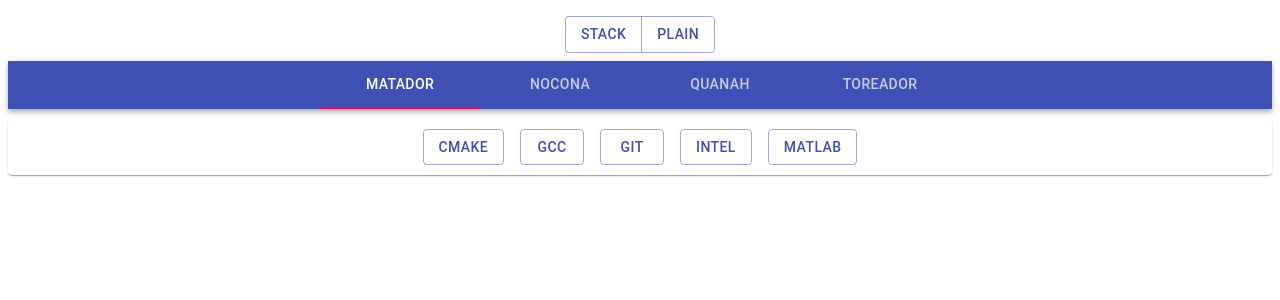
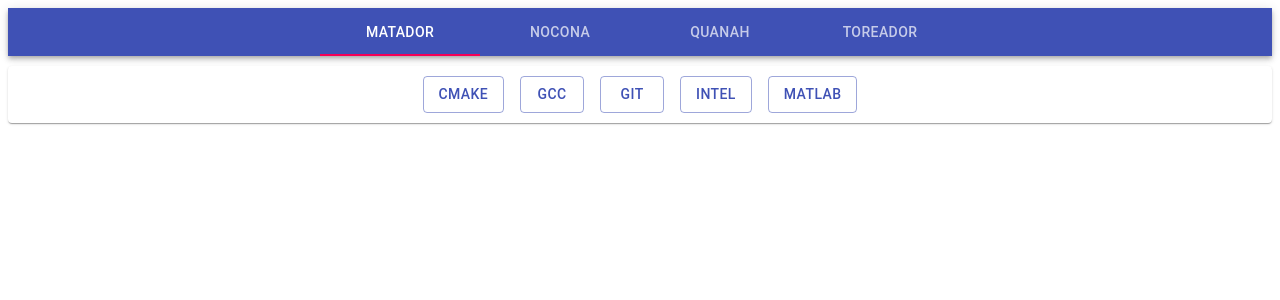
Before and after one commit to cristianocaon/cluster-software-listing, a React (Create React App) app: page / in a window 1280 px wide. Shown: the top 300 px of the page. Built offline with nearby package versions, Linux system fonts and the light colour scheme.

Commit message:
fix: change structure

```diff
--- a/src/App.jsx
+++ b/src/App.jsx
@@ -1,7 +1,8 @@
 import React, { useState, useEffect } from 'react'
-import Header from './components/layout/Header';
-import ModeButton from './components/ModeButton';
-import Content from './components/layout/Content';
+import Header from './components/Header';
+import Loading from './components/Loading';
+import StackList from './components/StackList';
+import { Alert, AlertTitle } from '@material-ui/lab';
 import { makeStyles } from '@material-ui/core/styles';
 
 import getData from './service/getData';
@@ -10,6 +11,12 @@
   root: {
     margin: 0,
     padding: 0,
+  },
+  alert: {
+    display: 'flex',
+    marginTop: '1rem',
+    justifyContent: 'center',
+    fontFamily: 'Roboto',
   }
 }));
 
@@ -17,13 +24,14 @@
   const classes = useStyles();
 
   const [data, setData] = useState();
+  const [error, setError] = useState(null)
+  const [loading, setLoading] = useState(true);
   const [partitions, setPartitions] = useState();
   const [headerValue, setHeaderValue] = useState(0);
   const [partitionValue, setPartitionValue] = useState('matador');
-  const [contentValue, setContentValue] = useState('STACK');
 
   useEffect(() => {
-    setData(getData());
+    getData(setData, setLoading, setError);
   }, [])
 
   useEffect(() => {
@@ -35,17 +43,24 @@
     setPartitionValue(partitions[newValue]);
   };
 
-  const handleContentChange = (event) => {
-    setContentValue(event.target.innerText.replace(/\n/ig, ''));
-  };
-
-  return (
-    <div className={classes.root}>
-      <ModeButton handleChange={handleContentChange} />
-      <Header value={headerValue} partitions={partitions} handleChange={handleHeaderChange} />
-      <Content value={contentValue} data={data} partition={partitionValue} />
-    </div>
-  );
+  if (!error && data) {
+    let { child } = data[partitionValue].versions['0.15.4'];
+    if (loading) return <Loading />
+    return (
+      <div className={classes.root}>
+        <Header value={headerValue} partitions={partitions} handleChange={handleHeaderChange} />
+        <StackList data={child} />
+      </div>
+    );
+  } else {
+    return (
+      <Alert severity="error"
+        className={classes.alert}>
+        <AlertTitle>Error</AlertTitle>
+        '{error}'
+      </Alert>
+    )
+  }
 }
 
 export default App;
--- /dev/null
+++ b/src/components/Loading.jsx
@@ -0,0 +1,28 @@
+import React from 'react';
+import { makeStyles } from '@material-ui/core/styles';
+import CircularProgress from '@material-ui/core/CircularProgress';
+
+const useStyles = makeStyles((theme) => ({
+  root: {
+    display: 'flex',
+    width: "100%",
+    height: "50vh",
+    justifyContent: "center",
+    alignItems: "center",
+    '& > * + *': {
+      marginLeft: theme.spacing(2),
+    },
+
+  },
+}));
+
+const Loading = () => {
+  const classes = useStyles();
+  return (
+    <div className={classes.root}>
+      <CircularProgress />
+    </div>
+  )
+}
+
+export default Loading
--- a/src/components/ModeButton.jsx
+++ /dev/null
@@ -1,29 +0,0 @@
-import Button from '@material-ui/core/Button';
-import ButtonGroup from '@material-ui/core/ButtonGroup';
-import { makeStyles } from '@material-ui/core/styles';
-
-const useStyles = makeStyles((theme) => ({
-  root: {
-    display: 'flex',
-    flexDirection: 'column',
-    alignItems: 'center',
-    '& > *': {
-      margin: theme.spacing(1),
-    },
-  },
-}));
-
-function ModeButton({ handleChange }) {
-  const classes = useStyles();
-
-  return (
-    <div className={classes.root}>
-      <ButtonGroup color="primary">
-        <Button onClick={handleChange}>Stack</Button>
-        <Button onClick={handleChange}>Plain</Button>
-      </ButtonGroup>
-    </div>
-  );
-}
-
-export default ModeButton
--- a/src/components/StackList.jsx
+++ b/src/components/StackList.jsx
@@ -26,17 +26,24 @@
   }
 
   useEffect(() => {
-    setValues(data)
+    setValues([Object.keys(data)])
   }, [data])
+
+  // useEffect(() => {
+  //   setValues([...values, [Object.keys(data)]])
+  // }, [selected])
 
   console.log(selected)
   console.log(values)
+  console.log(data)
 
   if (values) {
     return (
-      <Card className={classes.card}>
-        {Object.keys(values).map(value => <StackItem data={value} onClick={handleClick} />)}
-      </Card>
+      values.map(value => (
+        <Card className={classes.card}>
+          {value.map(el => <StackItem data={el} onClick={handleClick} />)}
+        </Card>
+      ))
     )
   }
 }
--- a/src/components/layout/Content.jsx
+++ /dev/null
@@ -1,12 +0,0 @@
-import Stack from '../../views/Stack';
-import Plain from '../../views/Plain';
-
-function Content({ value, data, partition }) {
-  return (
-    <div>
-      {value === 'STACK' ? <Stack data={data} partition={partition} /> : <Plain data={data} partition={partition} />}
-    </div>
-  )
-}
-
-export default Content;
--- a/src/service/getData.js
+++ b/src/service/getData.js
@@ -2,14 +2,15 @@
 
 // const PROTO = 'https://';
 // const ADDR = 'cluster.hpcc.ttu.edu';
-// const PORT = '443';
-// const PAGE = '/slurm-web/summary';
+// const PORT = '80';
+// const PAGE = '/app-list/stack';
 
 // const getData = async (setData, setLoading, setError) => {
 //   let url = PROTO + ADDR + ':' + PORT + PAGE;
 
 //   try {
 //     const { data } = await axios.get(url)
+//     console.log(data);
 //     if (!data.error) {
 //       let { charts, partitions } = data;
 //       setData({ charts, partitions });
@@ -24,7 +25,9 @@
 
 import data from './lmod_stack.json';
 
-function getData() {
+function getData(setData, setLoading, setError) {
+  setData(data);
+  setLoading(false);
   return data;
 }
 
--- a/src/views/Plain.jsx
+++ /dev/null
@@ -1,38 +0,0 @@
-import React, { useState } from 'react'
-import { DataGrid } from '@material-ui/data-grid';
-import { makeStyles } from '@material-ui/core/styles';
-
-const useStyles = makeStyles((theme) => ({
-  table: {
-    marginTop: '10px',
-    '& .super-app-theme--header': {
-      backgroundColor: 'rgba(153, 193, 222, 0.7)',
-    },
-    '& .MuiDataGrid-row.Mui-even:not(:hover)': {
-      backgroundColor: 'rgba(188, 212, 230, 0.3)'
-    }
-  }
-}));
-
-function Plain({ data, partition }) {
-  const classes = useStyles();
-
-  const [rows, setRows] = useState([]);
-  const [fields, setFields] = useState([]);
-
-  return (
-    <div className={classes.table}>
-      <DataGrid
-        rows={rows}
-        columns={fields}
-        pageSize={25}
-        autoHeight={true}
-        disableColumnMenu={true}
-        disableSelectionOnClick={true}
-        rowsPerPageOptions={[]}
-      />
-    </div>
-  )
-}
-
-export default Plain
--- a/src/views/Stack.jsx
+++ /dev/null
@@ -1,19 +0,0 @@
-import StackList from '../components/StackList';
-import { makeStyles } from '@material-ui/core/styles';
-
-const useStyles = makeStyles((theme) => ({
-  root: {
-    flexGrow: 1,
-  }
-}));
-
-function Stack({ data, partition }) {
-  const classes = useStyles();
-
-  if (data) {
-    const { child } = data[partition].versions['0.15.4'];
-    return <StackList data={child} />
-  } else return null;
-}
-
-export default Stack
```
Also changed, not shown: src/components/Header.jsx (renamed from src/components/layout/Header.jsx).
